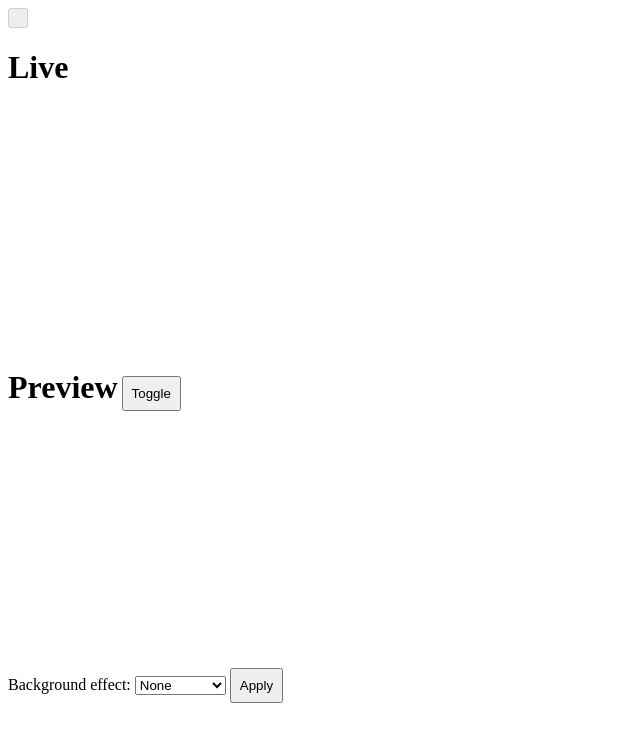
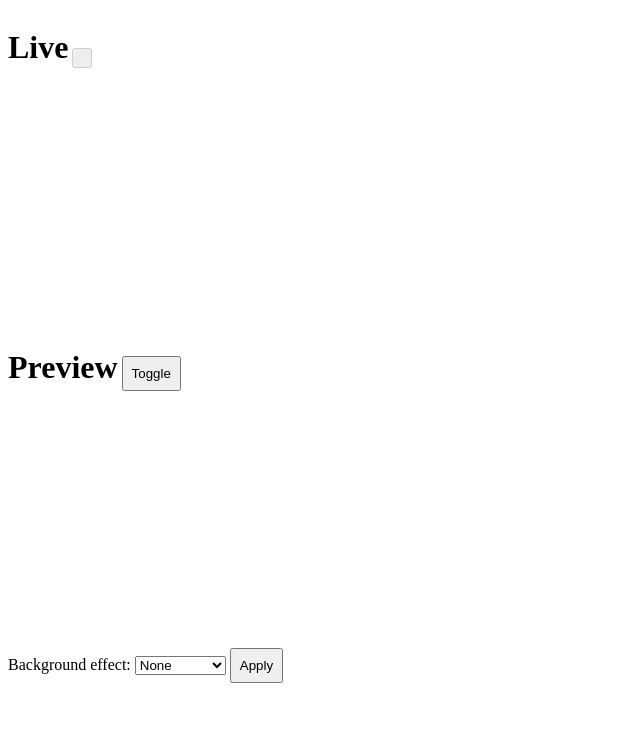
Before and after one commit to daily-co/cam-processing-preview-demo, a website built with webpack: page index.html in a window 1280 px wide. Shown: the whole page, without its empty margins (0-640 px from the left). Built offline with nearby package versions, Linux system fonts and the light colour scheme; what @daily-co/daily-js would draw is missing.

Commit message:
Minor UI tweak

```diff
--- a/index.css
+++ b/index.css
@@ -2,11 +2,11 @@ button {
   padding: 8px;
 }
 
-#preview-header > h1 {
+.header > h1 {
   display: inline-block;
 }
 
-#preview-header > button {
+.header > button {
   display: inline-block;
 }
 
--- a/index.html
+++ b/index.html
@@ -5,10 +5,12 @@
   </head>
   <body>
     <div>
-      <button id="join-or-leave-call"></button>
-      <h1>Live</h1>
+      <div class="header">
+        <h1>Live</h1>
+        <button id="join-or-leave-call"></button>
+      </div>
       <video id="live-cam" autoplay muted playsinline></video>
-      <div id="preview-header">
+      <div class="header">
         <h1>Preview</h1>
         <button id="toggle-preview">Toggle</button>
       </div>
```
